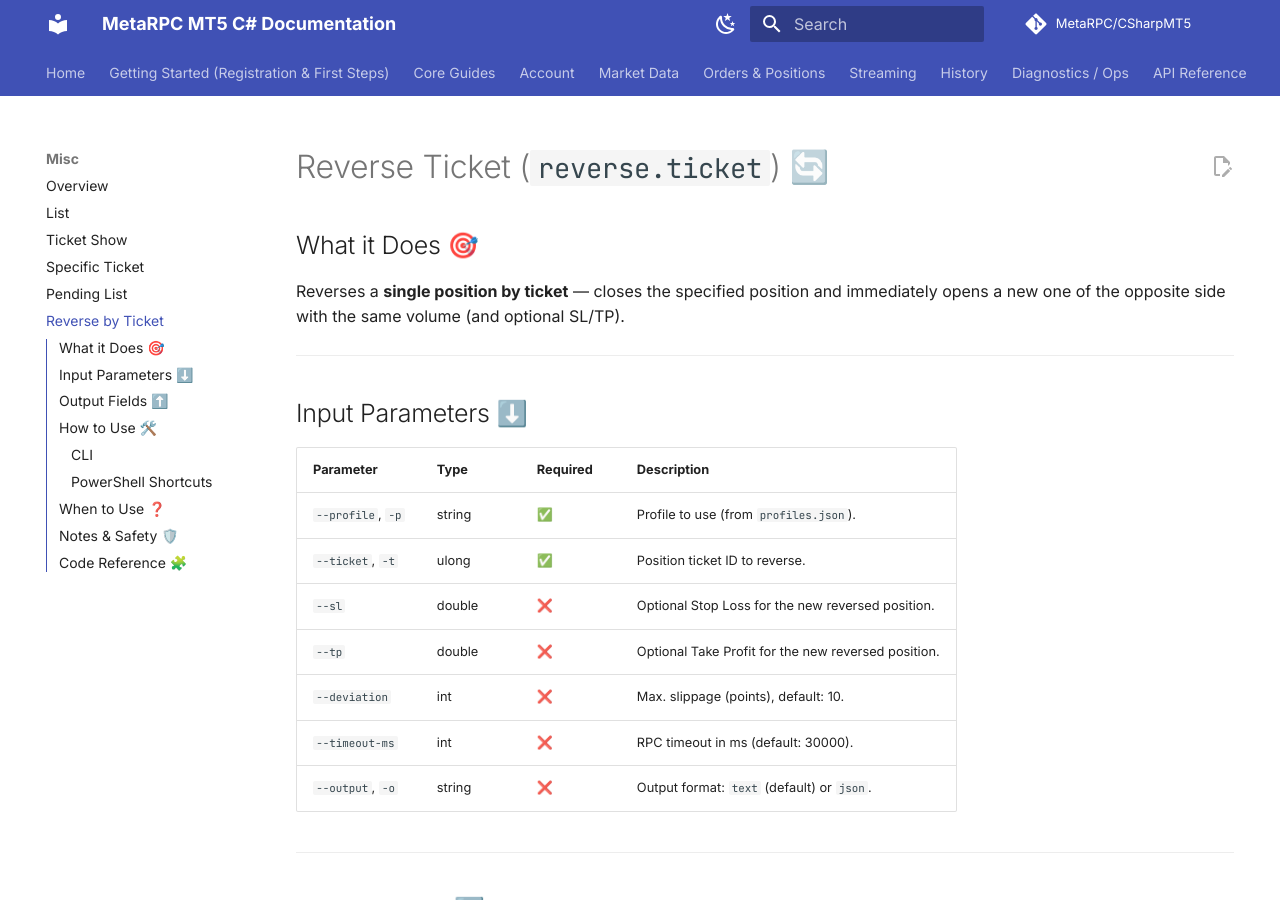
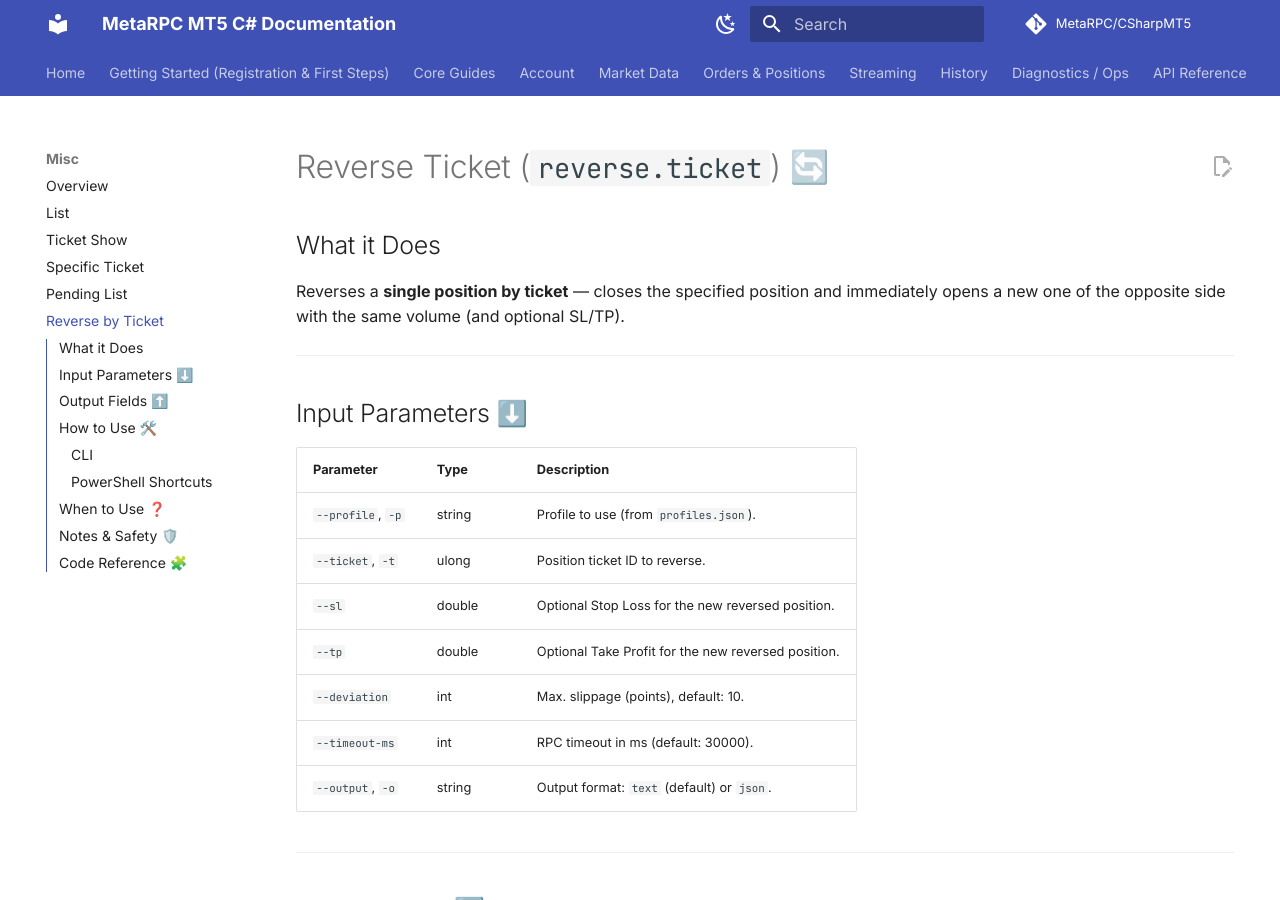
Before and after one commit to MetaRPC/CSharpMT5, an MkDocs documentation site: the page built from docs/Misc/Reverse_Ticket.md, in a window 1280 px wide and 900 px high. Built offline with MkDocs 1.6.1 and Material for MkDocs 9.7.7, drawn with Linux system fonts in a browser that asks for light colours; comment, search, counter and statistics services are not loaded.

Commit message:
Update Reverse_Ticket.md

```diff
--- a/docs/Misc/Reverse_Ticket.md
+++ b/docs/Misc/Reverse_Ticket.md
@@ -1,6 +1,6 @@
 # Reverse Ticket (`reverse.ticket`) 🔄
 
-## What it Does 🎯
+## What it Does
 
 Reverses a **single position by ticket** — closes the specified position and immediately opens a new one of the opposite side with the same volume (and optional SL/TP).
 
@@ -8,15 +8,15 @@ Reverses a **single position by ticket** — closes the specified position and i
 
 ## Input Parameters ⬇️
 
-| Parameter         | Type   | Required | Description                                         |
-| ----------------- | ------ | -------- | --------------------------------------------------- |
-| `--profile`, `-p` | string | ✅        | Profile to use (from `profiles.json`).              |
-| `--ticket`, `-t`  | ulong  | ✅        | Position ticket ID to reverse.                      |
-| `--sl`            | double | ❌        | Optional Stop Loss for the new reversed position.   |
-| `--tp`            | double | ❌        | Optional Take Profit for the new reversed position. |
-| `--deviation`     | int    | ❌        | Max. slippage (points), default: 10.                |
-| `--timeout-ms`    | int    | ❌        | RPC timeout in ms (default: 30000).                 |
-| `--output`, `-o`  | string | ❌        | Output format: `text` (default) or `json`.          |
+| Parameter         | Type   |  Description                                         |
+| ----------------- | ------ |  --------------------------------------------------- |
+| `--profile`, `-p` | string |  Profile to use (from `profiles.json`).              |
+| `--ticket`, `-t`  | ulong  |  Position ticket ID to reverse.                      |
+| `--sl`            | double |  Optional Stop Loss for the new reversed position.   |
+| `--tp`            | double |  Optional Take Profit for the new reversed position. |
+| `--deviation`     | int    |  Max. slippage (points), default: 10.                |
+| `--timeout-ms`    | int    |  RPC timeout in ms (default: 30000).                 |
+| `--output`, `-o`  | string |  Output format: `text` (default) or `json`.          |
 
 ---
 
```
